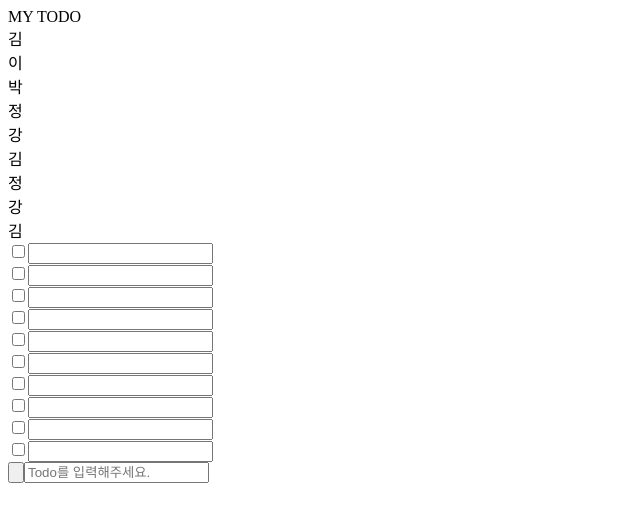
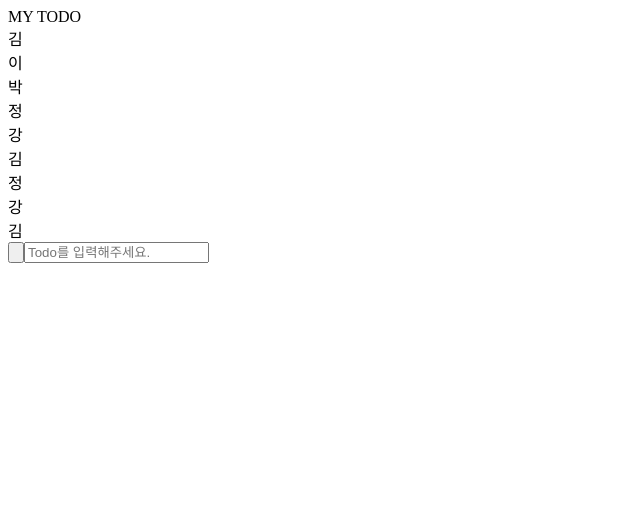
Before and after one commit to publdaze/Todo_front, a React (Create React App) app: page / in a window 1280 px wide. Shown: the top 522 px of the page, without its empty margins (0-640 px from the left). Built offline with nearby package versions, Linux system fonts and the light colour scheme; the HTML template or start-up script is replaced by a standard one.

Commit message:
feat) Todo 목록 받아와서 띄우기
- TodoList 로컬 스토리지에서 받아서 띄워주기
- check 시 줄 긋기, 색변화

```diff
--- a/src/page/Todo/Component/AddTodoBox.tsx
+++ b/src/page/Todo/Component/AddTodoBox.tsx
@@ -1,9 +1,9 @@
 import React, { useState, ChangeEventHandler, FormEventHandler } from "react";
 import { PlusIcon } from "@heroicons/react/outline";
 
-const AddTodoBox = () => {
+const AddTodoBox = (props: any) => {
   const [todo, setTodo] = useState("");
-  const prevTodoList = JSON.parse(localStorage.getItem("todoList") || "[]");
+  const prevTodoList = props.todoList;
 
   const handleInputChange: ChangeEventHandler<HTMLInputElement> = (e) => {
     setTodo(e.target.value);
@@ -13,6 +13,7 @@ const AddTodoBox = () => {
     e.preventDefault();
 
     localStorage.setItem("todoList", JSON.stringify([...prevTodoList, todo]));
+    props.clickAddBtn(!props.value);
     setTodo(""); // input창 비우기
   };
 
--- a/src/page/Todo/Component/TodoBox.tsx
+++ b/src/page/Todo/Component/TodoBox.tsx
@@ -1,13 +1,27 @@
-import React from "react";
+import React, { useState } from "react";
 
-const TodoBox = () => {
+const TodoBox = ({ todo }: any) => {
+  const [checkTodo, setCheckTodo] = useState(false);
+  const onClick = () => {
+    setCheckTodo((prev) => !prev);
+  };
+
   return (
     <div className="my-1 px-5 w-full h-16 flex items-center bg-white border border-blue-300 rounded-md">
       <input
         type="checkbox"
         className="mr-5 w-6 h-6 appearance-none bg-blue-50 border rounded-md border-blue-100 focus:outline-none focus:ring-0 text-blue-300 cursor-pointer"
+        onClick={onClick}
       />
-      <input className="border-b-blue-300"></input>
+      <input
+        className={
+          "w-full border-b-blue-300 " +
+          (checkTodo
+            ? "line-through decoration-1 decoration-indigo-400 placeholder:text-slate-400 "
+            : "placeholder:text-blue-800")
+        }
+        placeholder={todo}
+      />
     </div>
   );
 };
--- a/src/page/Todo/Todo.tsx
+++ b/src/page/Todo/Todo.tsx
@@ -1,10 +1,23 @@
-import React from "react";
+import React, { useState, useEffect } from "react";
 import AddTodoBox from "./Component/AddTodoBox";
 import TodoBox from "./Component/TodoBox";
 import OtherUserNav from "./Component/OtherUserNav";
 
 const Todo = () => {
-  const tmp = [1, 2, 3, 4, 5, 6, 7, 8, 9, 10];
+  const [todoList, setTodoList] = useState(
+    JSON.parse(localStorage.getItem("todoList") || "[]")
+  );
+  const [add, setAdd] = useState(false);
+
+  const clickAddBtn = (value: any) => {
+    setAdd(value);
+  };
+
+  useEffect(() => {
+    console.log(JSON.parse(localStorage.getItem("todoList") || "[]"));
+    setTodoList(JSON.parse(localStorage.getItem("todoList") || "[]"));
+  }, [add]);
+
   return (
     <div className="">
       <div className="mb-10 flex justify-between items-center">
@@ -14,11 +27,11 @@ const Todo = () => {
         <OtherUserNav />
       </div>
       <div className=" h-[438px] overflow-y-scroll">
-        {tmp.map((t) => (
-          <TodoBox key={t} />
+        {todoList.map((todo: any, todoIdx: number) => (
+          <TodoBox key={todoIdx} todo={todo} />
         ))}
       </div>
-      <AddTodoBox />
+      <AddTodoBox todoList={todoList} value={add} clickAddBtn={clickAddBtn} />
     </div>
   );
 };
```
